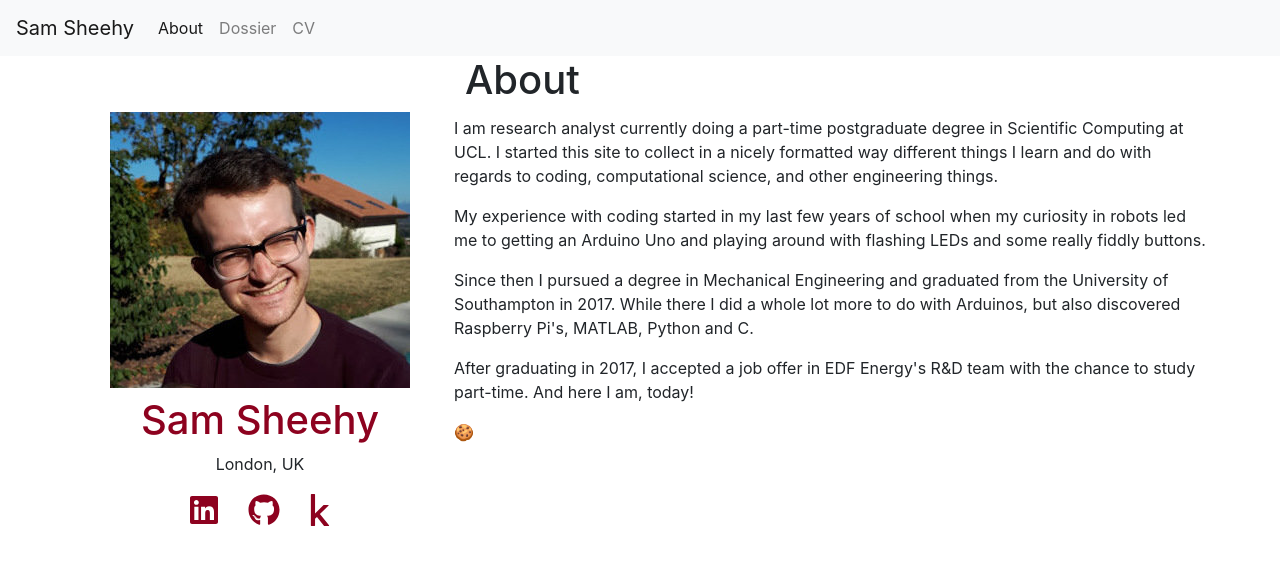
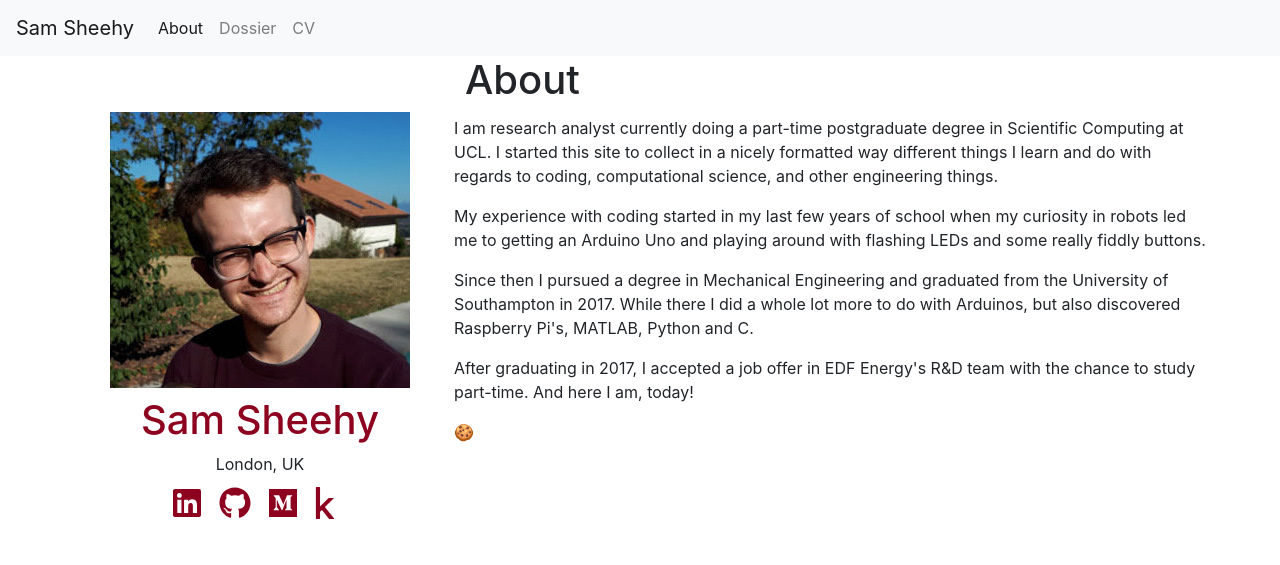
Before and after one commit to sheeshee/sheeshee.github.io, a Jekyll site: the page built from about.html, in a window 1280 px wide. Shown: the top 565 px of the page. Built offline with Jekyll 4.4.1, drawn with Linux system fonts in a browser that asks for light colours; nearby versions of some CDN libraries; emoji names are drawn with the system emoji font.

```diff
--- a/_data/me.yml
+++ b/_data/me.yml
@@ -3,5 +3,5 @@ location: London, UK
 social:
     github: sheeshee
     kaggle: samslondon
-    medium:
+    medium: samuelsheehy95
     linkedin: samuel-sheehy
--- a/_includes/social.html
+++ b/_includes/social.html
@@ -9,7 +9,7 @@ flex-md-column align-items-center justify-content-center bd-highlight flex-grow-
 {% endif %}
 
 {% if site.data.me.social.medium %}
-<a href='https://medium.com/{{ site.data.me.social.medium }}'><i class="fab fa-medium social"></i></a>
+<a href='https://medium.com/@{{ site.data.me.social.medium }}'><i class="fab fa-medium social"></i></a>
 {% endif %}
 
 {% if site.data.me.social.kaggle %}
--- a/_sass/main.scss
+++ b/_sass/main.scss
@@ -17,7 +17,7 @@
 }
 
 .social {
-    margin: 10px 15px 10px 15px;
+    margin: 3px 15px 10px 3px;
 }
 
 .h-scroll {
```
Also changed, not shown: _cards/2020-05-23-so-you-want-to-learn-git.md (renamed from _cards/2020-01-02-so-you-want-to-learn-git.md, +2 -2 lines).
